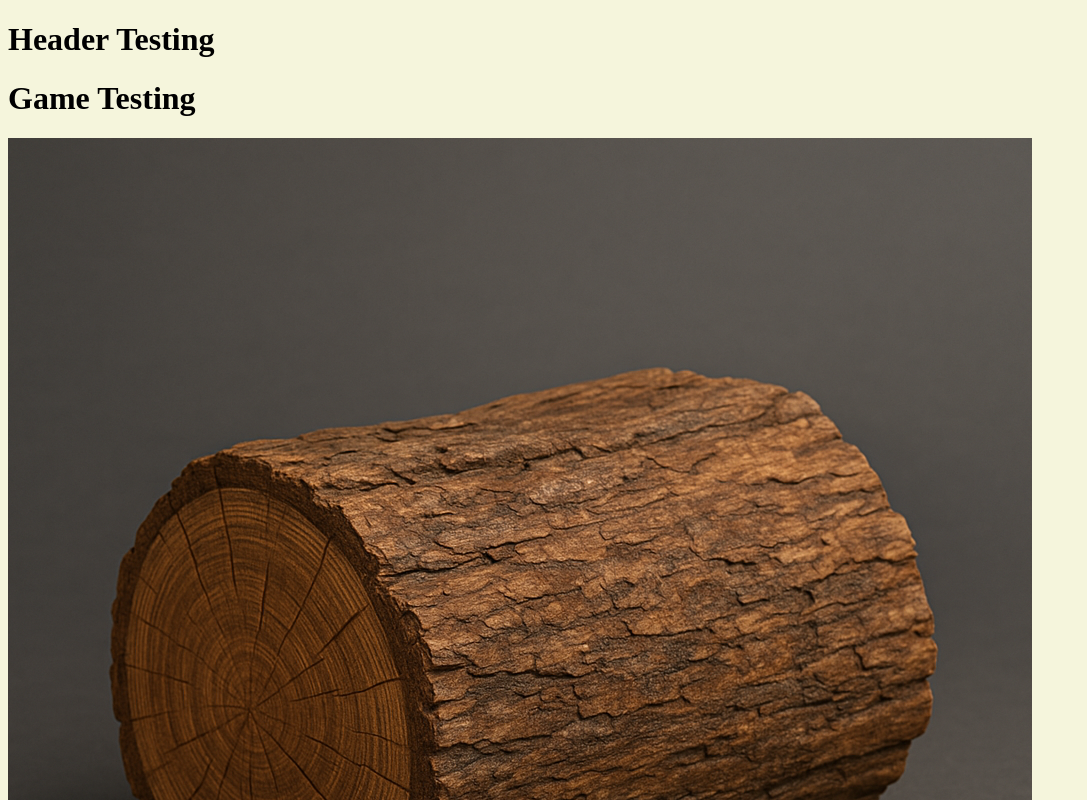
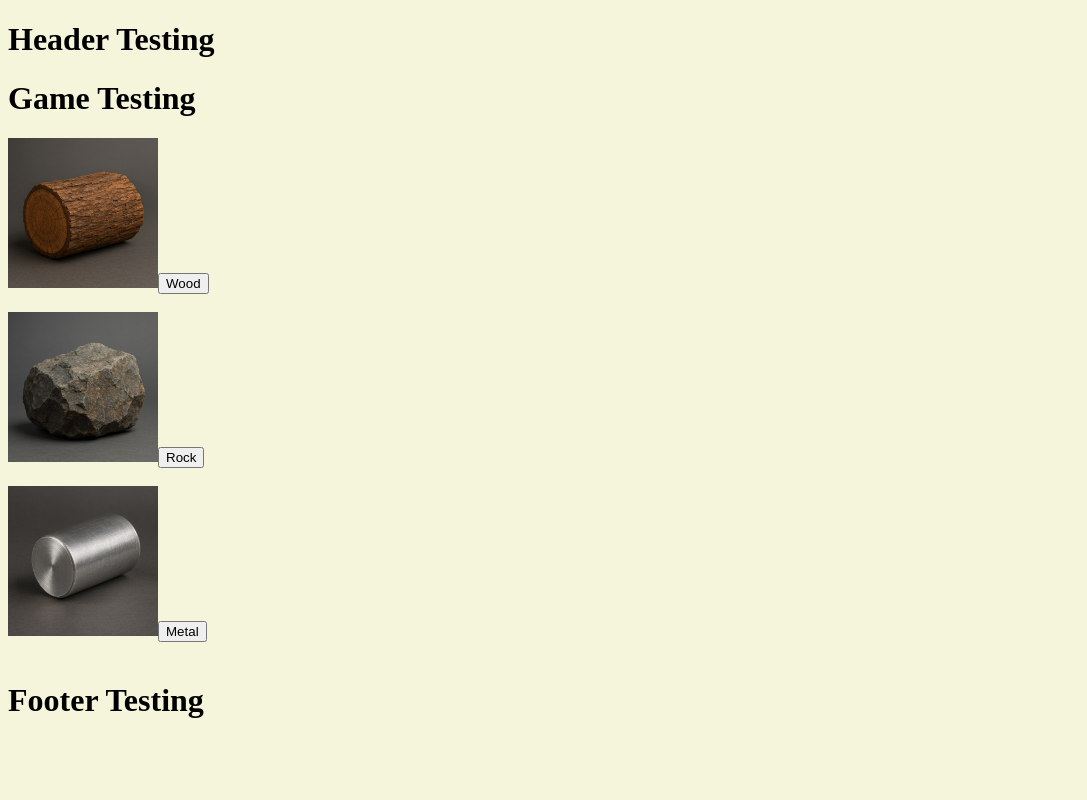
Before and after one commit to SketchRudy/ReactGame, a React (Vite) app: page / in a window 1280 px wide. Shown: the top 800 px of the page, without its empty margins (0-1087 px from the left). Built offline with nearby package versions, Linux system fonts and the light colour scheme.

Commit message:
Add className to images for consistent styling

```diff
--- a/src/App.css
+++ b/src/App.css
@@ -1,3 +1,7 @@
 body {
     background: beige;
 }
+
+.materialimg {
+    width: 150px;
+}
--- a/src/components/Game.jsx
+++ b/src/components/Game.jsx
@@ -32,13 +32,13 @@ export default function Game() {
         <>
           <h1>Game Testing</h1>
 
-          <img src={Wood} alt="photo of wood" />
+          <img src={Wood} alt="photo of wood" className = "materialimg"/>
           <button onClick={increment}>Wood</button>
           <br></br><br></br>
-          <img src={Rock} alt="photo of rock" />
+          <img src={Rock} alt="photo of rock" className = "materialimg"/>
           <button>Rock</button>
           <br></br><br></br>
-          <img src={Metal} alt="photo of metal" />
+          <img src={Metal} alt="photo of metal" className = "materialimg"/>
           <button>Metal</button>
           <br></br><br></br>
 
```
